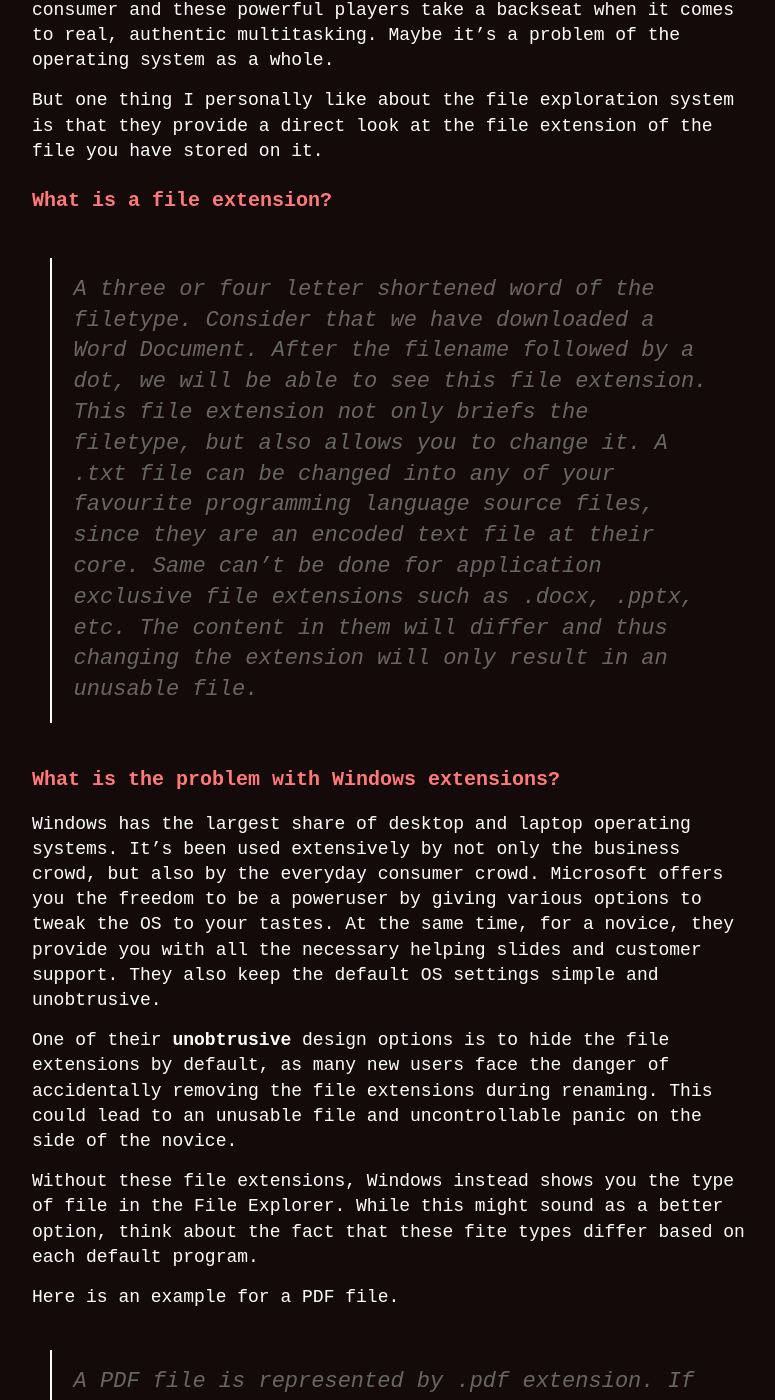
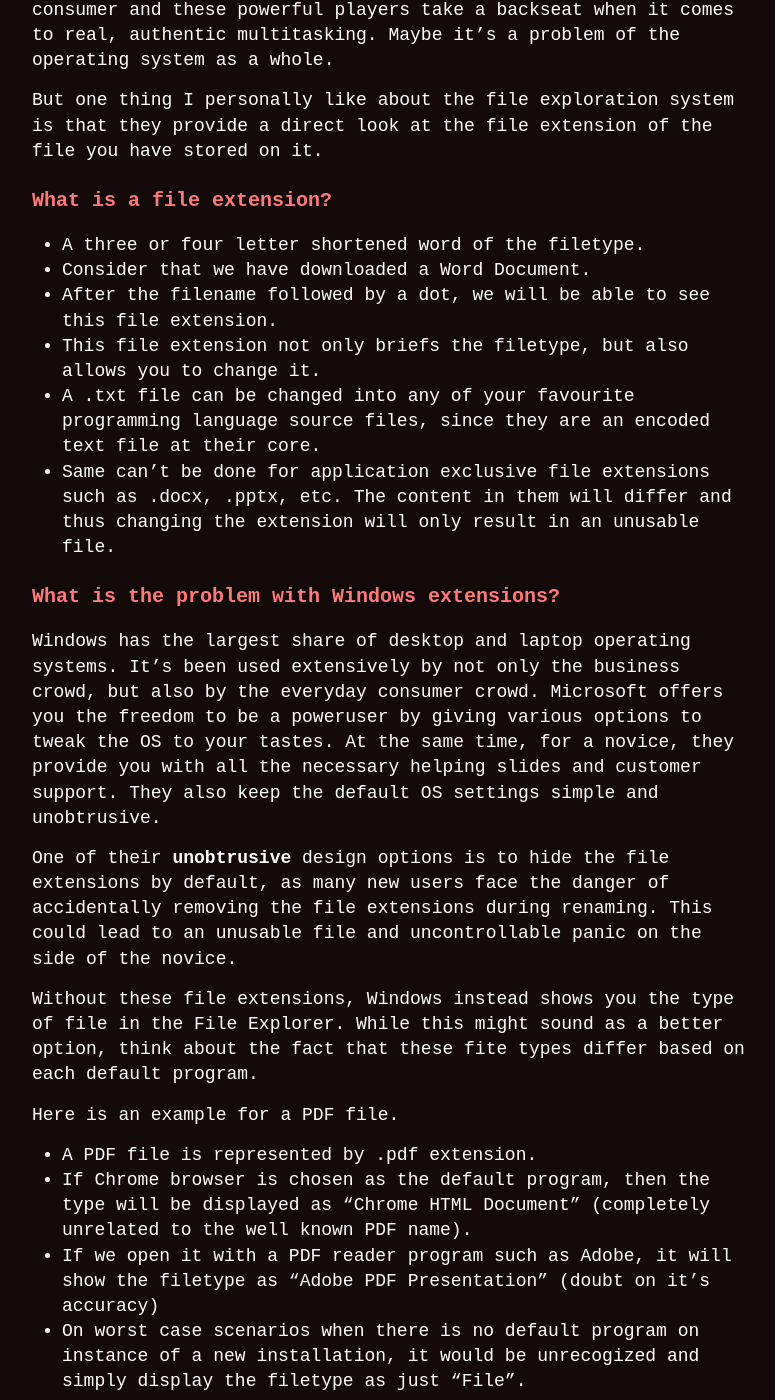
Before and after one commit to abumsd7/abumsd7.github.io, a Jekyll site: the page built from _posts/2021-01-02-The-Confusion-Windows-Extensions.md, in a window 1280 px wide and 1400 px high, scrolled down 958 px. Shown: the whole window, without its empty margins (248-1023 px from the left). Built offline with Jekyll 4.4.1, drawn with Linux system fonts in a browser that asks for light colours; some of the changed text lies outside the part shown.

Commit message:
Blog Update 2 - Corrections

```diff
--- a/_posts/2021-01-02-The-Confusion-Windows-Extensions.md
+++ b/_posts/2021-01-02-The-Confusion-Windows-Extensions.md
@@ -19,12 +19,12 @@
 
 ### What is a file extension?
 
-> A three or four letter shortened word of the filetype.
-> Consider that we have downloaded a Word Document.
-> After the filename followed by a dot, we will be able to see this file extension.
-> This file extension not only briefs the filetype, but also allows you to change it.
-> A .txt file can be changed into any of your favourite programming language source files, since they are an encoded text file at their core.
-> Same can't be done for application exclusive file extensions such as .docx, .pptx, etc. The content in them will differ and thus changing the extension will only result in an unusable file.
+- A three or four letter shortened word of the filetype.
+- Consider that we have downloaded a Word Document.
+- After the filename followed by a dot, we will be able to see this file extension.
+- This file extension not only briefs the filetype, but also allows you to change it.
+- A .txt file can be changed into any of your favourite programming language source files, since they are an encoded text file at their core.
+- Same can't be done for application exclusive file extensions such as .docx, .pptx, etc. The content in them will differ and thus changing the extension will only result in an unusable file.
 
 ### What is the problem with Windows extensions?
 
@@ -35,10 +35,10 @@
 Without these file extensions, Windows instead shows you the type of file in the File Explorer. While this might sound as a better option, think about the fact that these fite types differ based on each default program.
 
 Here is an example for a PDF file.
-> A PDF file is represented by .pdf extension.
-> If Chrome browser is chosen as the default program, then the type will be displayed as "Chrome HTML Document" (completely unrelated to the well known PDF name).
-> If we open it with a PDF reader program such as Adobe, it will show the filetype as "Adobe PDF Presentation" (doubt on it's accuracy)
-> On worst case scenarios when there is no default program on instance of a new installation, it would be unrecogized and simply display the
+- A PDF file is represented by .pdf extension.
+- If Chrome browser is chosen as the default program, then the type will be displayed as "Chrome HTML Document" (completely unrelated to the well known PDF name).
+- If we open it with a PDF reader program such as Adobe, it will show the filetype as "Adobe PDF Presentation" (doubt on it's accuracy)
+- On worst case scenarios when there is no default program on instance of a new installation, it would be unrecogized and simply display the
 filetype as just "File".
 
 File compression has been heavily used ever since the Internet came into existence. By allowing us to group multiple files into a single one and reducing the file size, they were a convenient way to share files. Newer iterations of Windows ( since Vista/7 ?) offer support to .zip compressions. They will be shown as the "Compressed Folder" filetype. However, there are many other type of compression methods such as .rar,
@@ -49,10 +49,9 @@
 
 If you are interested in enabling file extensions ( if it was diabled ), follow the instructions.
 
-> In your Start Menu / Start Screen search bar, type "File Explorer Options"
-![FileExtensions]({{ site.baseurl }}/images/extension_1.jpg)
-> Click the "View" tab.
-> Uncheck "Hide file extensions for known types"
-> Apply and OK.
-
-![FileExplorerOptions]({{ site.baseurl }}/images/extension_2.jpg)
+- In your Start Menu / Start Screen search bar, type "File Explorer Options"
+- ![FileExtensions]({{ site.baseurl }}/images/extension_1.jpg)
+- Click the "View" tab.
+- Uncheck "Hide file extensions for known types"
+- Apply and OK.
+- ![FileExplorerOptions]({{ site.baseurl }}/images/extension_2.jpg)
```
